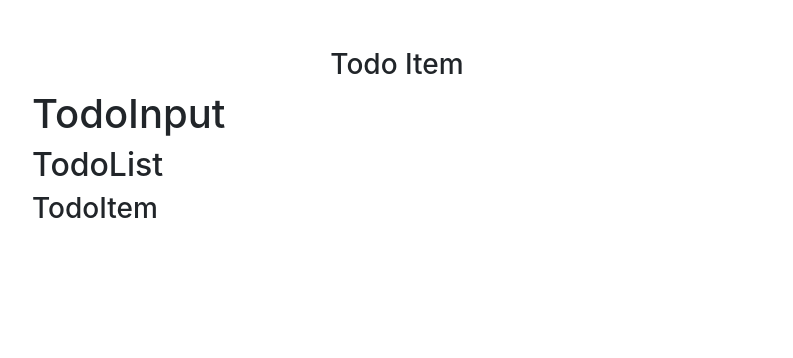
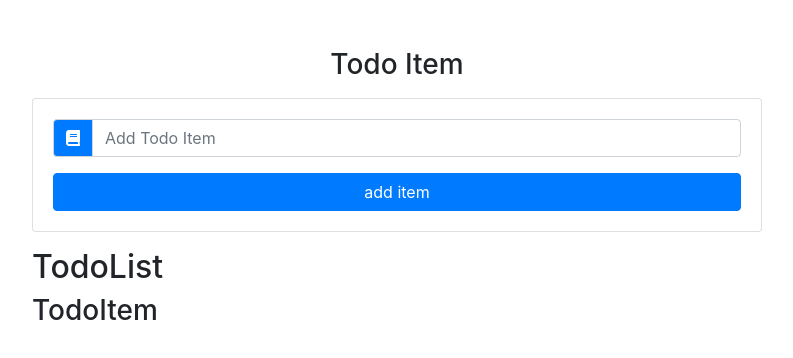
Before and after one commit to Rakibul3316/React-Todo-List, a React (Create React App) app: page / in a window 1280 px wide. Shown: the top 358 px of the page, without its empty margins (243-1036 px from the left). Built offline with nearby package versions, Linux system fonts and the light colour scheme.

Commit message:
TodoInput Componet Setup

```diff
--- a/public/index.html
+++ b/public/index.html
@@ -24,6 +24,13 @@
       work correctly both with client-side routing and a non-root public URL.
       Learn how to configure a non-root public URL by running `npm run build`.
     -->
+    <!-- Font Awesome -->
+    <link
+      rel="stylesheet"
+      href="https://pro.fontawesome.com/releases/v5.10.0/css/all.css"
+      integrity="sha384-AYmEC3Yw5cVb3ZcuHtOA93w35dYTsvhLPVnYs9eStHfGJvOvKxVfELGroGkvsg+p"
+      crossorigin="anonymous"
+    />
     <title>Simple Todo List</title>
   </head>
   <body>
--- a/src/App.js
+++ b/src/App.js
@@ -31,7 +31,7 @@
     console.log(`handle edit ${id}`);
   };
   render() {
-    console.log(this.state);
+    // console.log(this.state);
     return (
       <div className="container">
         <div className="row">
--- a/src/Components/TodoInput.js
+++ b/src/Components/TodoInput.js
@@ -1,9 +1,30 @@
-import React from "react";
+import React, { Component } from "react";
 
-export default function TodoInput() {
-  return (
-    <div>
-      <h1>TodoInput</h1>
-    </div>
-  );
+export default class TodoInput extends Component {
+  render() {
+    const { item, handleChange, handleSubmit, editItem } = this.props;
+    return (
+      <div className="card card-body my-3">
+        <form onSubmit={handleSubmit}>
+          <div className="input-group">
+            <div className="input-group-prepend">
+              <div className="input-group-text bg-primary text-white">
+                <i className="fas fa-book"></i>
+              </div>
+            </div>
+            <input
+              type="text"
+              className="form-control text-capitalize"
+              placeholder="add todo item"
+              value={item}
+              onChange={handleChange}
+            />
+          </div>
+          <button type="submit" className="btn btn-block btn-primary mt-3">
+            add item
+          </button>
+        </form>
+      </div>
+    );
+  }
 }
```
